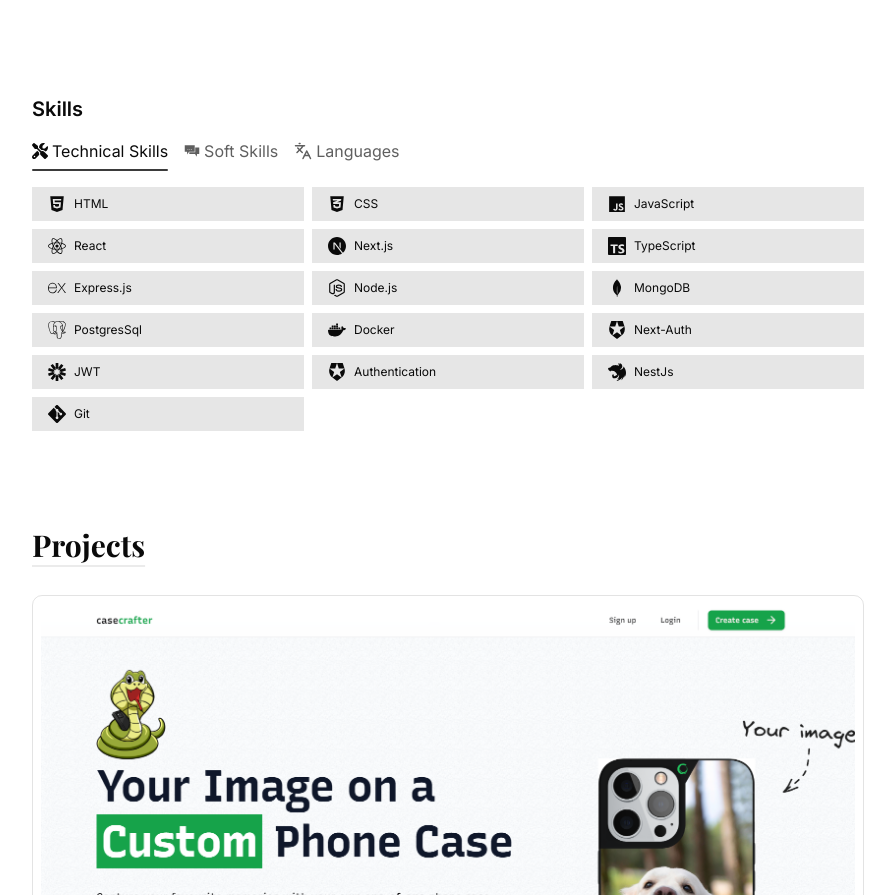
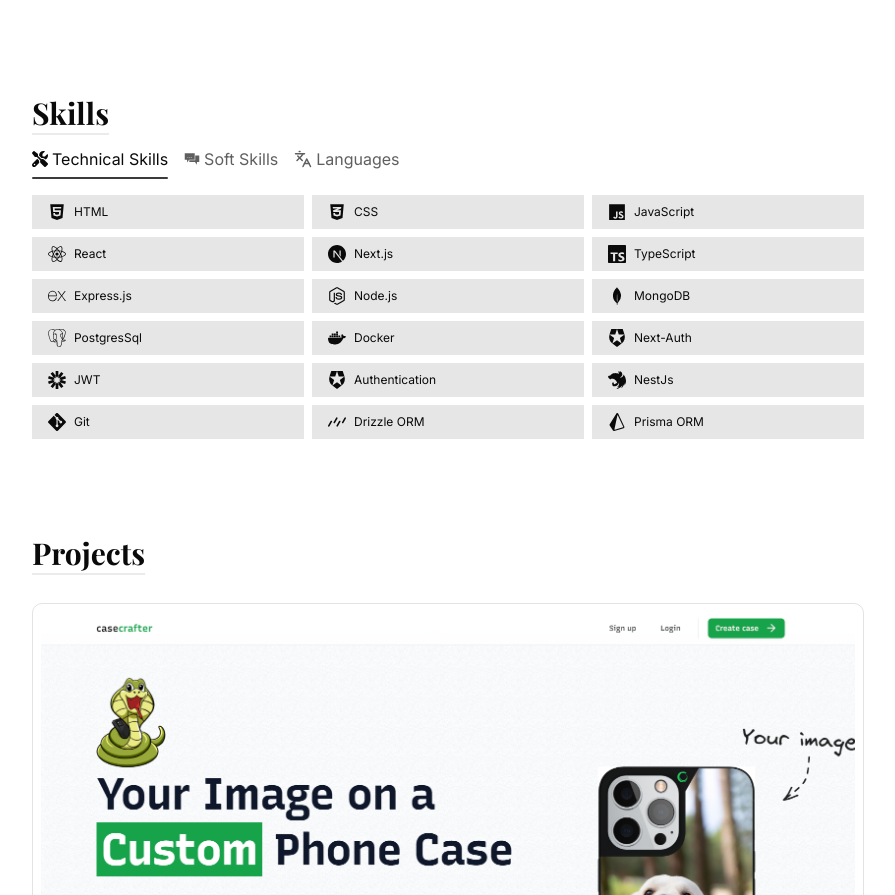
Before and after one commit to Swapnanil44/swapnanil-portfolio, a Next.js app: page / in a window 1280 px wide. Shown: the part 900-1795 px from the top of the page, without its empty margins (192-1087 px from the left). Built offline with nearby package versions, Linux system fonts and the light colour scheme; a web font is replaced by a local one.

Commit message:
updated skills

```diff
--- a/components/skills.tsx
+++ b/components/skills.tsx
@@ -128,7 +128,7 @@
   ];
   return (
     <div id="skills" className="flex flex-col gap-4 pb-24">
-      <h5 className={cn("font-semibold text-xl")}>Skills</h5>
+      <h2 className="title">Skills</h2>
       <AnimatedTabs tabs={TABS} />
     </div>
   );
--- a/constants/index.ts
+++ b/constants/index.ts
@@ -17,7 +17,9 @@
     SiNextdotjs,
     SiPostgresql,
     SiDocker,
-    SiGit
+    SiGit,
+    SiDrizzle,
+    SiPrisma
   } from "react-icons/si";
   import { SiMongodb } from "react-icons/si";
   import { SiTypescript } from "react-icons/si";
@@ -113,6 +115,14 @@
     {
       name: "Git",
       icon: SiGit
+    },
+    {
+      name: "Drizzle ORM",
+      icon: SiDrizzle
+    },
+    {
+      name: "Prisma ORM",
+      icon: SiPrisma
     }
   ];
 
```
